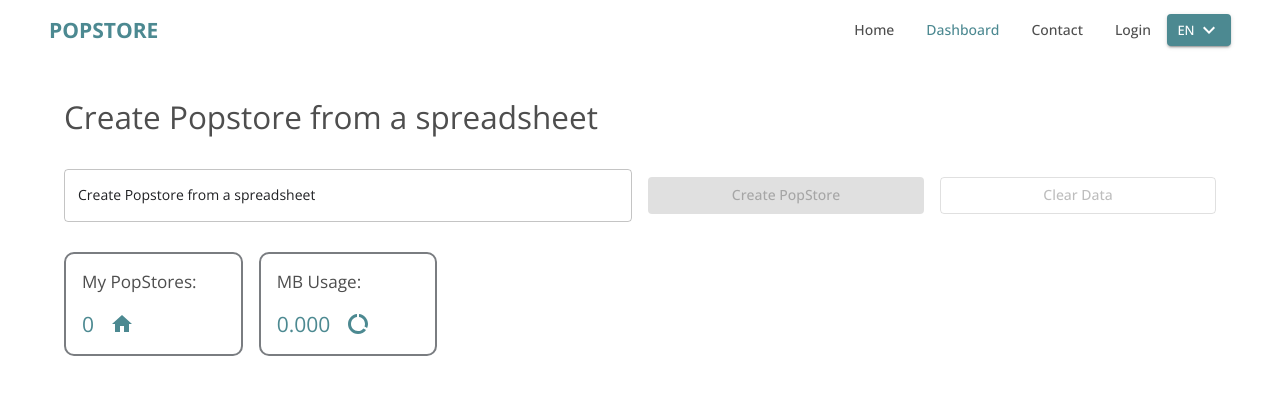
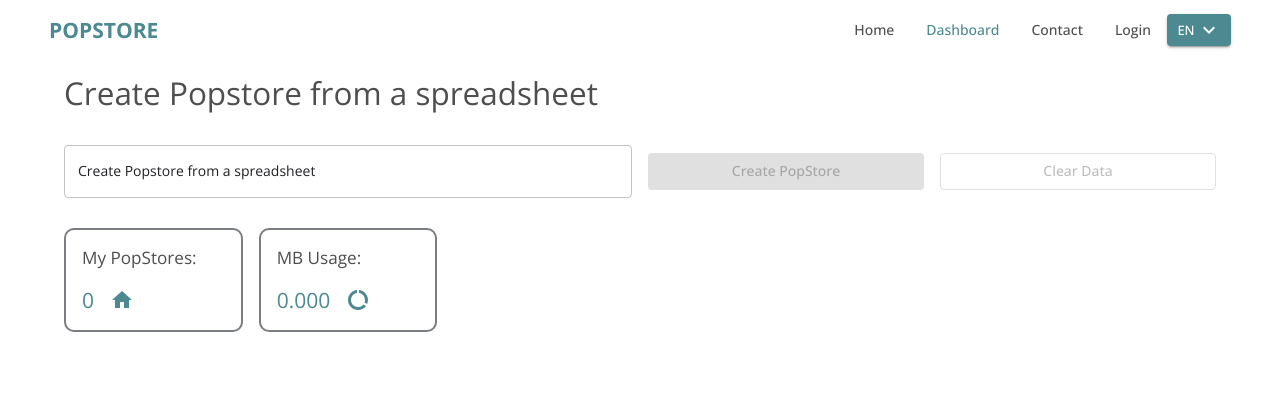
Before and after one commit to ntalegeofrey/Popstore, a React (Create React App) app: page / in a window 1280 px wide. Shown: the top 394 px of the page. Built offline with nearby package versions, Linux system fonts and the light colour scheme; no server answers; what reduxjs-toolkit-persist would draw is missing.

Commit message:
testing appbar padding

```diff
--- a/src/components/Styles/styledMainContainer.js
+++ b/src/components/Styles/styledMainContainer.js
@@ -3,7 +3,7 @@
 
 // Styled main container
 export const MainContainer = styled(Box)(({ theme }) => ({
-  padding: theme.spacing(3),
+  // padding: theme.spacing(3),
   minHeight: "100vh",
   width: "100%",
   backgroundColor: theme.palette.background,
```
